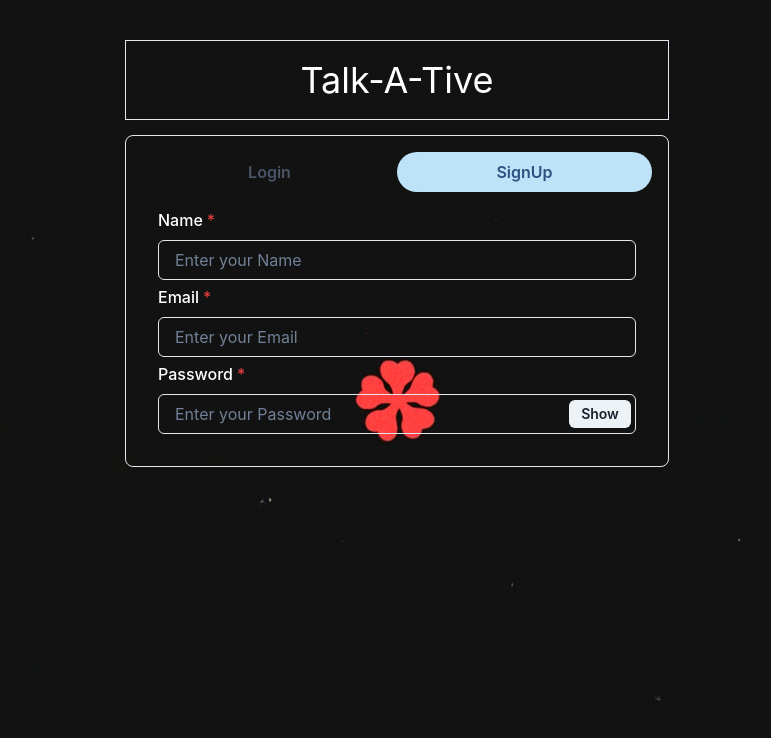
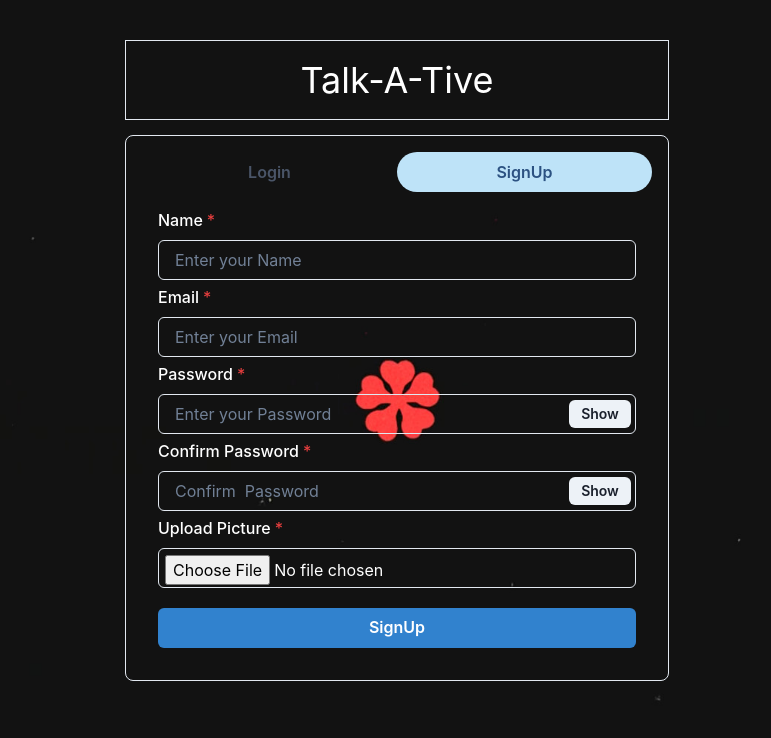
Before and after one commit to JOYBOY1O1/MERN, a React (Create React App) app in the folder PRACTICE/Chatapp/frontend/: page / in a window 1280 px wide. Both pictures are taken after a click on the tab "SignUp". Shown: the top 738 px of the page, without its empty margins (243-1014 px from the left). Built offline with nearby package versions, Linux system fonts and the light colour scheme.

Commit message:
Update SignUp.js

```diff
--- a/PRACTICE/Chatapp/frontend/src/components/Authentication/SignUp.js
+++ b/PRACTICE/Chatapp/frontend/src/components/Authentication/SignUp.js
@@ -11,9 +11,12 @@ const SignUp = () => {
   const [show, setShow] = useState(false);
   const [name, setName] = useState();
   const [email, setEmail] = useState();
-  const [confirmpassword, setConfrimpassword] = useState();
+  const [confirmpassword, setConfirmpassword] = useState();
   const [password, setPassword] = useState();
   const [pic, setPic] = useState();
+  const handleClick = () => setShow(!show);
+  const postDetails = (pics) => {};
+  const sumbitHandler = () => {};
 
   return (
     <VStack spacing="5px" color={"white"}>
@@ -37,17 +40,51 @@ const SignUp = () => {
         <FormLabel>Password</FormLabel>
         <InputGroup>
           <Input
-            type="password"
+            type={show ? "text" : "password"}
             placeholder="Enter your Password"
-            onchange={(e) => setName(e.target.value)}
+            onchange={(e) => setPassword(e.target.value)}
           />
           <InputRightElement width={"4.5rem"}>
-            <Button h="1.75rem" size="sm">
+            <Button h="1.75rem" size="sm" onClick={handleClick}>
               {show ? "Hide" : "Show"}
             </Button>
           </InputRightElement>
         </InputGroup>
       </FormControl>
+
+      <FormControl id="password" isRequired>
+        <FormLabel>Confirm Password</FormLabel>
+        <InputGroup>
+          <Input
+            type={show ? "text" : "password"}
+            placeholder="Confirm  Password"
+            onchange={(e) => setConfirmpassword(e.target.value)}
+          />
+          <InputRightElement width={"4.5rem"}>
+            <Button h="1.75rem" size="sm" onClick={handleClick}>
+              {show ? "Hide" : "Show"}
+            </Button>
+          </InputRightElement>
+        </InputGroup>
+      </FormControl>
+
+      <FormControl id="pic" isRequired>
+        <FormLabel>Upload Picture</FormLabel>
+        <Input
+          type="file"
+          p={1.5}
+          accept="image/*"
+          onchange={(e) => postDetails(e.target.files[0])}
+        />
+      </FormControl>
+      <Button
+        colorScheme="blue"
+        width="100%"
+        style={{ marginTop: 15 }}
+        onClick={sumbitHandler}
+      >
+        SignUp
+      </Button>
     </VStack>
   );
 };
```
